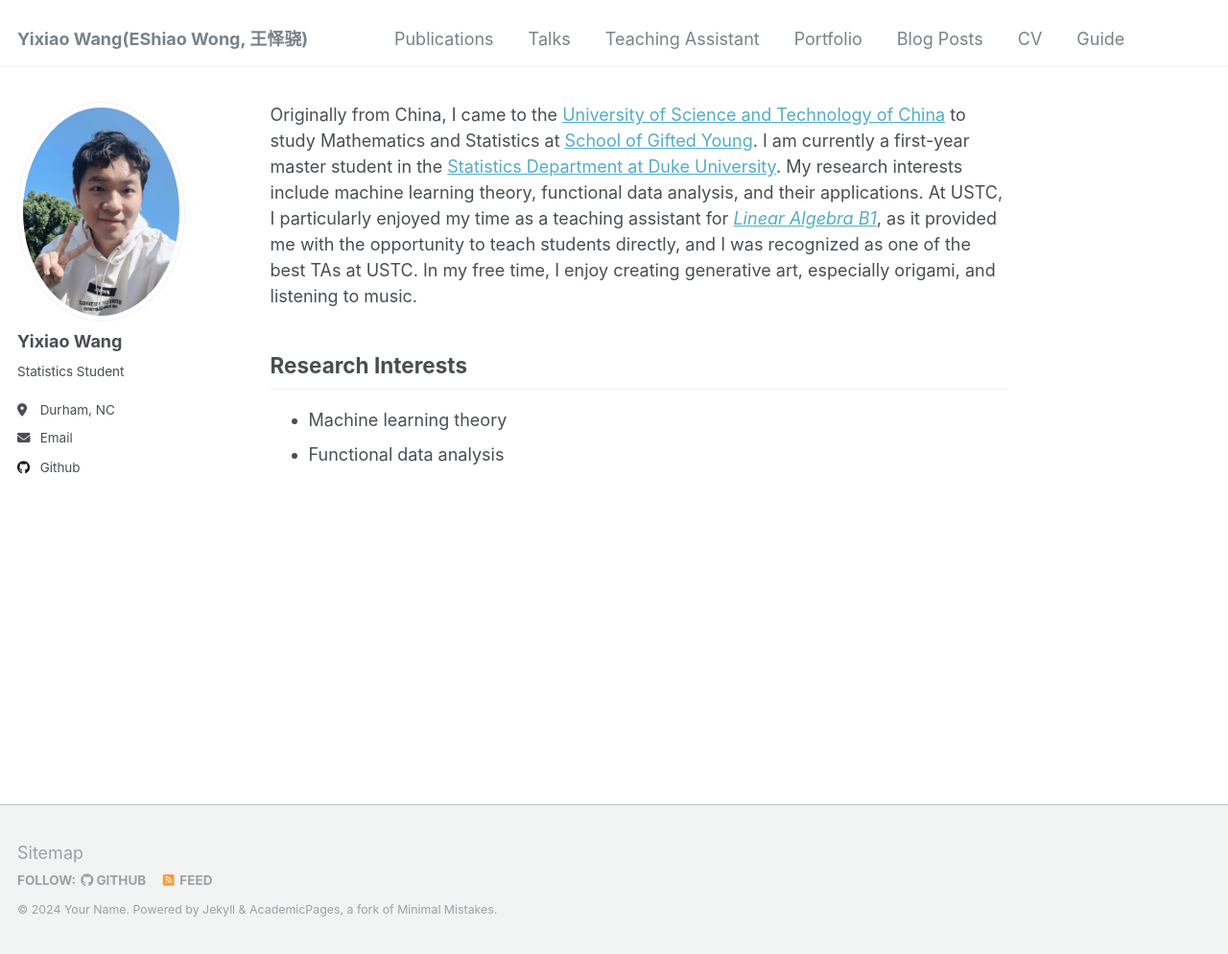
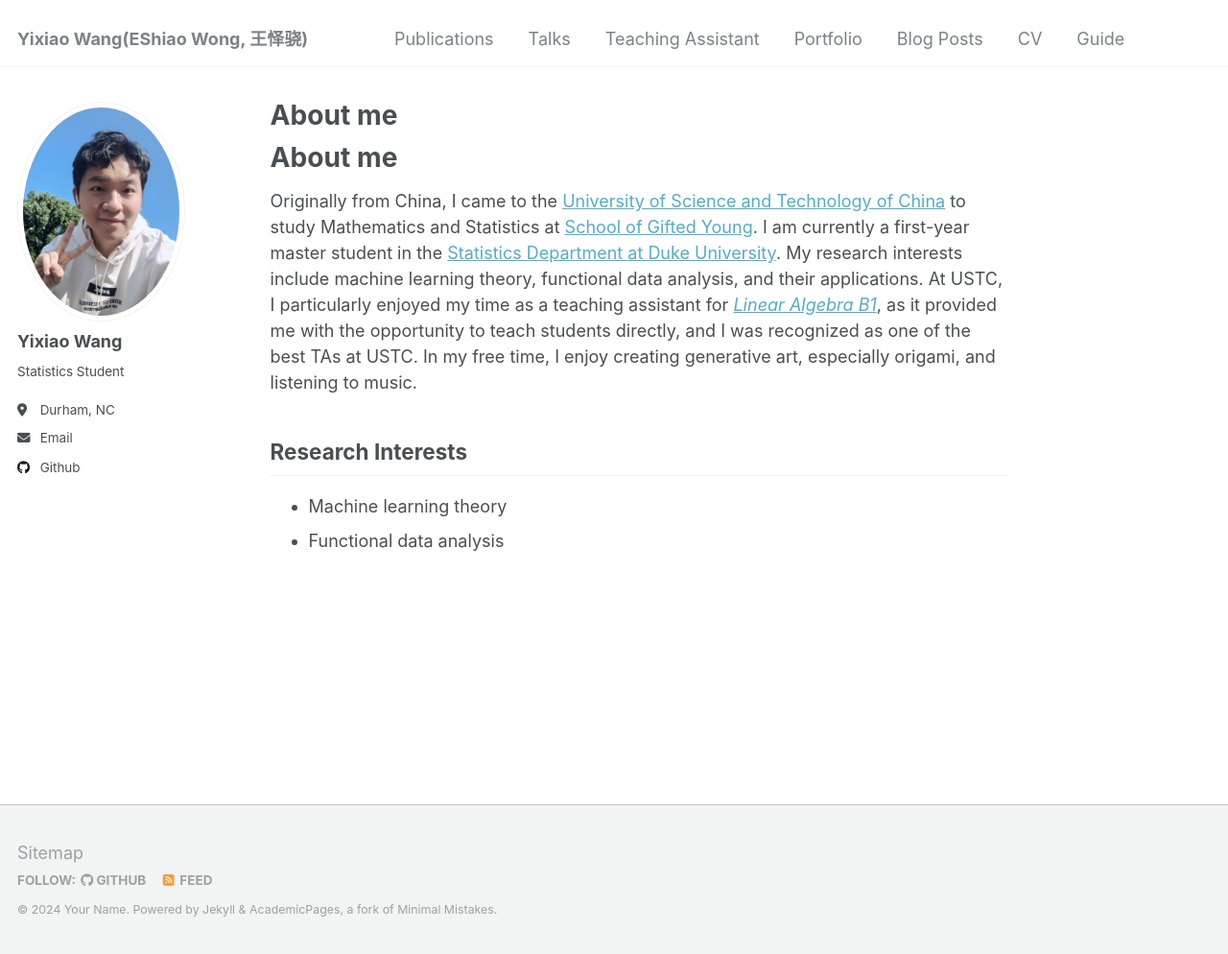
Before and after one commit to Yixiao-Wang-Stats/Yixiao-Wang-Stats.github.io, a Jekyll site: the page built from _pages/about.md, in a window 1280 px wide and 994 px high. Shown: the whole window at 96% size. Built offline with Jekyll 4.4.1, drawn with Linux system fonts in a browser that asks for light colours; nearby versions of some CDN libraries; library files that are not in the unit come from our copies; a script that is not in the unit is left out; our own code applies the rules of GitHub Pages for plain Markdown files.

Commit message:
Update about.md

```diff
--- a/_pages/about.md
+++ b/_pages/about.md
@@ -1,13 +1,15 @@
 ---
 permalink: /
 tile: "Y.Wang"
+excerpt: "About me"
 author_profile: true
 redirect_from:
   - /about/
   - /about.html
 ---
 
-
+About me
+======
 Originally from China, I came to the [University of Science and Technology of China](https://en.ustc.edu.cn/) to study Mathematics and Statistics at [School of Gifted Young](https://en.scgy.ustc.edu.cn/). I am currently a first-year master student in the [Statistics Department at Duke University](https://stat.duke.edu/). My research interests include machine learning theory, functional data analysis, and their applications. At USTC, I particularly enjoyed my time as a teaching assistant for *[Linear Algebra B1](https://yixiao-wang-stats.github.io/teaching/2023-Spring-MATH1009-Linear-Algebra-B1)*, as it provided me with the opportunity to teach students directly, and I was recognized as one of the best TAs at USTC. In my free time, I enjoy creating generative art, especially origami, and listening to music.
 
 Research Interests
```
